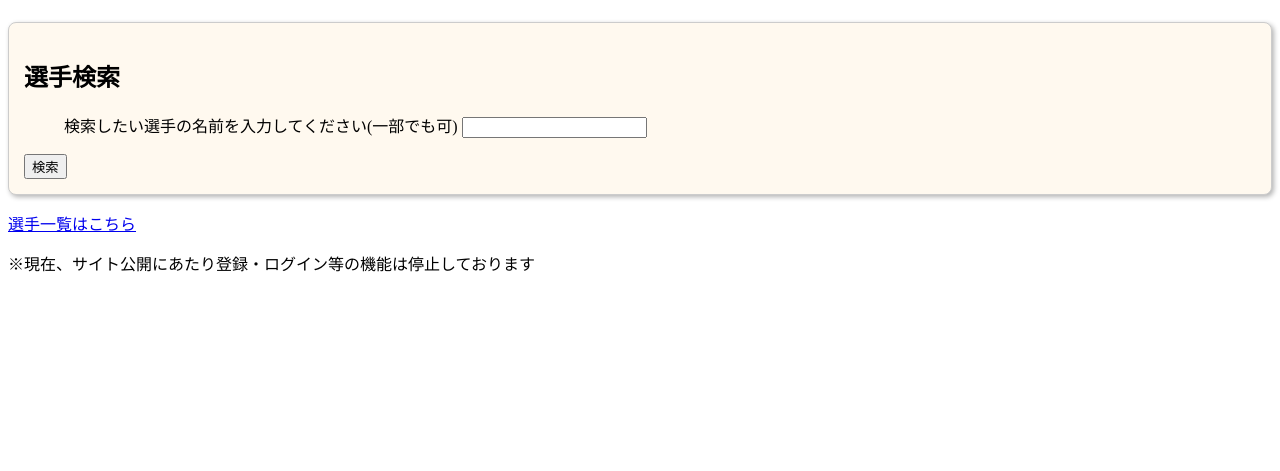
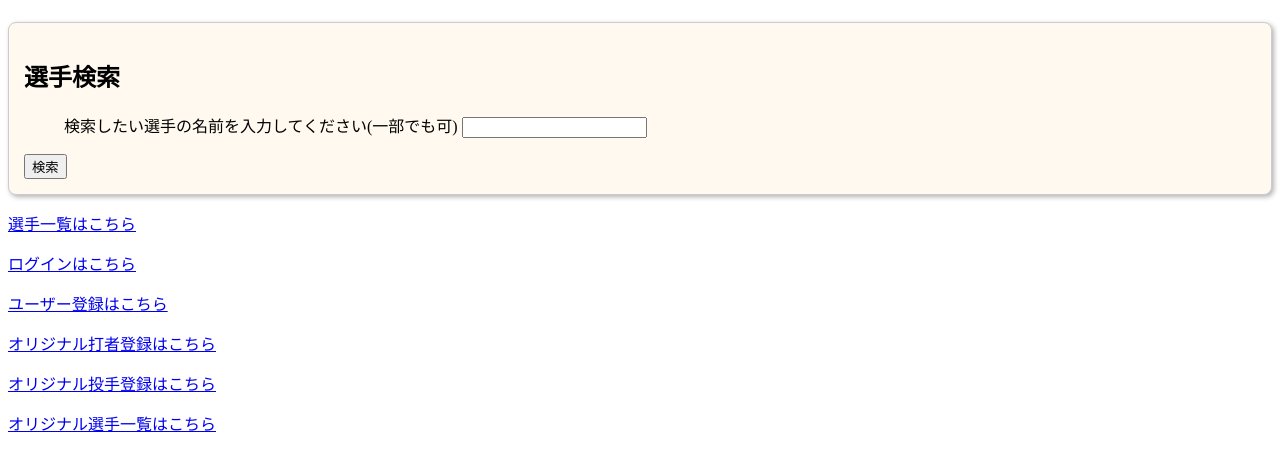
Before and after one commit to yuki-takahashi-51/baseball_app, a Django app: page / in a window 1280 px wide. Shown: the part 67-538 px from the top of the page. Run offline with Django 5.2, Linux system fonts and the light colour scheme.

Commit message:
Update search.html

```diff
--- a/templates/search.html
+++ b/templates/search.html
@@ -24,12 +24,12 @@
     </form>
     </div>
     <p><a href="{% url 'player_app:all_player'%}">選手一覧はこちら</a></p>
-    {% comment %} <p><a href="{% url 'player_app:login'%}">ログインはこちら</a></p> {% endcomment %}
-    {% comment %} <p><a href="{% url 'player_app:register_user'%}">ユーザー登録はこちら</a></p> {% endcomment %}
-    {% comment %} <p><a href="{% url 'player_app:register_original_batter'%}">オリジナル打者登録はこちら</a></p> {% endcomment %}
-    {% comment %} <p><a href="{% url 'player_app:register_original_pitcher'%}">オリジナル投手登録はこちら</a></p> {% endcomment %}
-    {% comment %} <p><a href="{% url 'player_app:original_all_player'%}">オリジナル選手一覧はこちら</a></p> {% endcomment %}
-    <p>※現在、サイト公開にあたり登録・ログイン等の機能は停止しております</p>
+    <p><a href="{% url 'player_app:login'%}">ログインはこちら</a></p>
+    <p><a href="{% url 'player_app:register_user'%}">ユーザー登録はこちら</a></p>
+    <p><a href="{% url 'player_app:register_original_batter'%}">オリジナル打者登録はこちら</a></p>
+    <p><a href="{% url 'player_app:register_original_pitcher'%}">オリジナル投手登録はこちら</a></p>
+    <p><a href="{% url 'player_app:original_all_player'%}">オリジナル選手一覧はこちら</a></p>
+
     </main>
 </body>
 </html>
```
